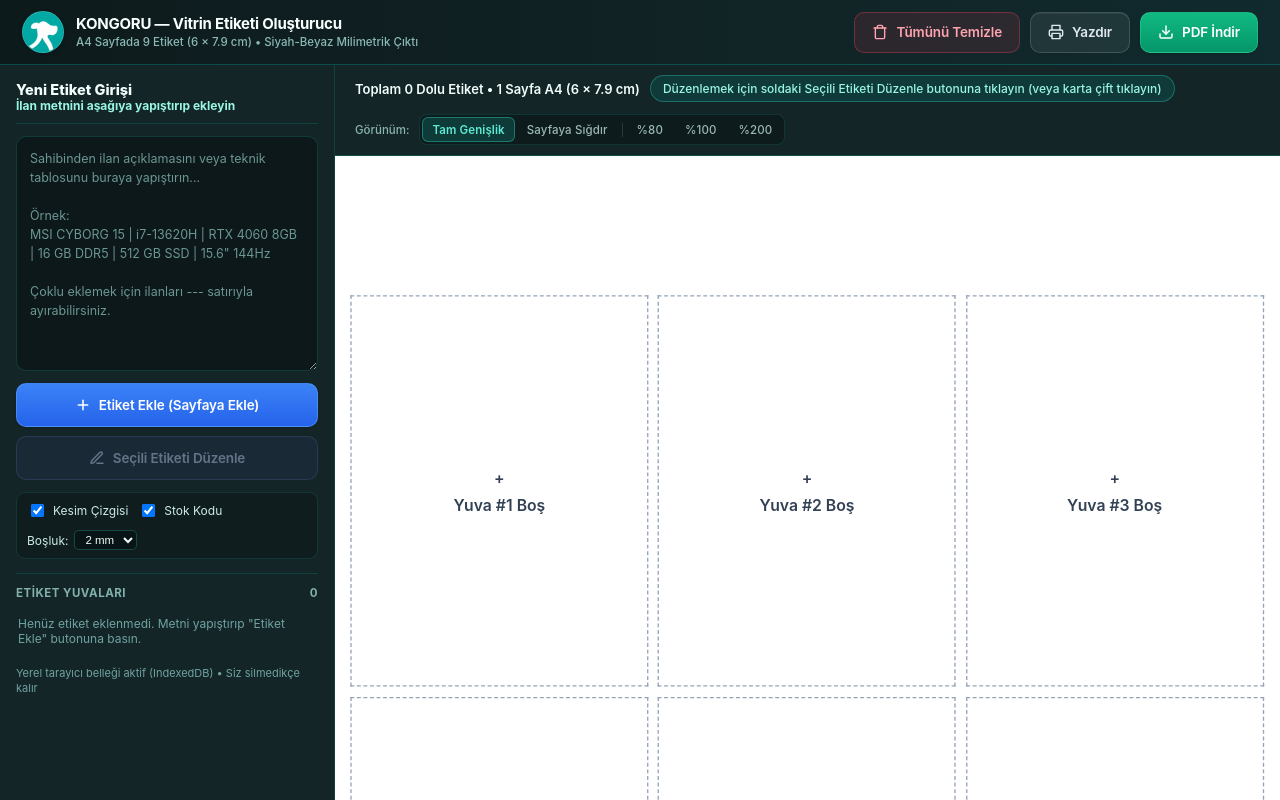
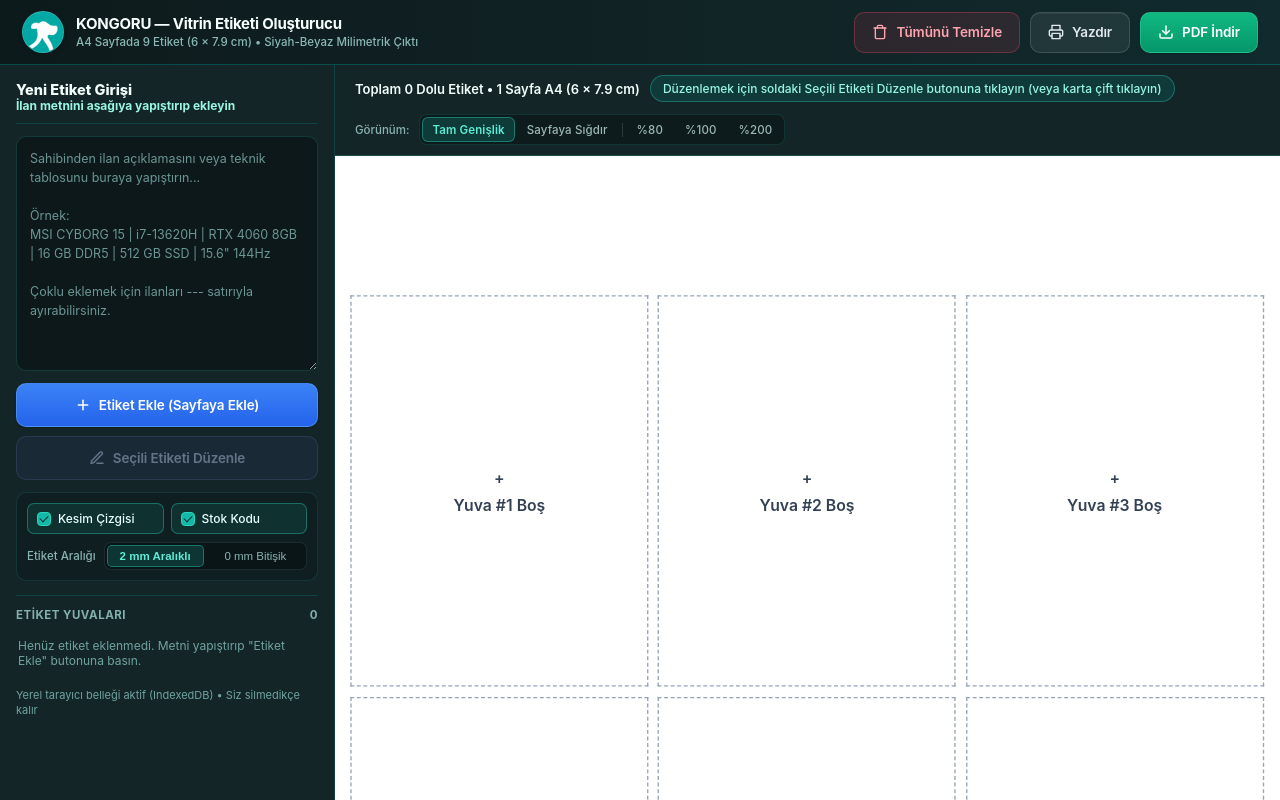
Before and after one commit to MustafaG07/etiket, a React (Vite) app: page / in a window 1280 px wide. Built offline with nearby package versions, Linux system fonts and the light colour scheme.

Commit message:
Redesign sidebar label/page settings card for clarity

```diff
--- a/src/components/Sidebar.tsx
+++ b/src/components/Sidebar.tsx
@@ -103,57 +103,48 @@ export function Sidebar({
         </button>
       </div>
 
-      <div
-        style={{
-          display: "flex",
-          flexWrap: "wrap",
-          gap: "10px",
-          padding: "8px 10px",
-          borderRadius: "9px",
-          background: "#0f1d1f",
-          border: "1px solid rgba(45, 212, 191, 0.14)",
-          fontSize: "12px",
-          color: "#ccebe8",
-        }}
-      >
-        <label style={{ display: "inline-flex", alignItems: "center", gap: "6px", cursor: "pointer" }}>
+      <div className="sidebar-settings-card">
+        <div className="sidebar-settings-toggles">
+          <label className={`setting-toggle${settings.showCutLines ? " active" : ""}`}>
             <input
               type="checkbox"
               checked={settings.showCutLines}
               onChange={(e) => onUpdateSettings({ showCutLines: e.target.checked })}
             />
-          Kesim Çizgisi
+            <span className="setting-toggle-dot" aria-hidden="true" />
+            <span>Kesim Çizgisi</span>
           </label>
 
-        <label style={{ display: "inline-flex", alignItems: "center", gap: "6px", cursor: "pointer" }}>
+          <label className={`setting-toggle${settings.showStockCode ? " active" : ""}`}>
             <input
               type="checkbox"
               checked={settings.showStockCode}
               onChange={(e) => onUpdateSettings({ showStockCode: e.target.checked })}
             />
-          Stok Kodu
+            <span className="setting-toggle-dot" aria-hidden="true" />
+            <span>Stok Kodu</span>
           </label>
+        </div>
 
-        <label style={{ display: "inline-flex", alignItems: "center", gap: "6px", cursor: "pointer" }}>
-          <span>Boşluk:</span>
-          <select
-            value={settings.gap}
-            onChange={(e) =>
-              onUpdateSettings({ gap: e.target.value === "0mm" ? "0mm" : "2mm" })
-            }
-            style={{
-              background: "#091416",
-              color: "#f0fdfa",
-              border: "1px solid rgba(45, 212, 191, 0.28)",
-              borderRadius: "5px",
-              padding: "2px 6px",
-              fontSize: "11.5px",
-            }}
+        <div className="sidebar-gap-row">
+          <span className="sidebar-gap-label">Etiket Aralığı</span>
+          <div className="gap-segmented" role="group" aria-label="Etiket Aralığı">
+            <button
+              type="button"
+              className={`gap-seg-btn${settings.gap === "2mm" ? " active" : ""}`}
+              onClick={() => onUpdateSettings({ gap: "2mm" })}
             >
-            <option value="2mm">2 mm</option>
-            <option value="0mm">0 mm</option>
-          </select>
-        </label>
+              2 mm Aralıklı
+            </button>
+            <button
+              type="button"
+              className={`gap-seg-btn${settings.gap === "0mm" ? " active" : ""}`}
+              onClick={() => onUpdateSettings({ gap: "0mm" })}
+            >
+              0 mm Bitişik
+            </button>
+          </div>
+        </div>
       </div>
 
       <div className="slot-list-section">
--- a/src/styles/app.css
+++ b/src/styles/app.css
@@ -415,6 +415,134 @@ body {
   font-weight: 600;
 }
 
+.sidebar-settings-card {
+  display: flex;
+  flex-direction: column;
+  gap: 8px;
+  padding: 10px;
+  border-radius: 10px;
+  background: rgba(15, 29, 31, 0.72);
+  border: 1px solid rgba(45, 212, 191, 0.14);
+}
+
+.sidebar-settings-toggles {
+  display: grid;
+  grid-template-columns: 1fr 1fr;
+  gap: 7px;
+}
+
+.setting-toggle {
+  position: relative;
+  display: flex;
+  align-items: center;
+  gap: 7px;
+  padding: 7px 9px;
+  border-radius: 7px;
+  background: rgba(9, 20, 22, 0.65);
+  border: 1px solid rgba(148, 163, 184, 0.16);
+  color: #9bb8b5;
+  font-size: 12px;
+  font-weight: 500;
+  cursor: pointer;
+  user-select: none;
+  transition: background-color 0.15s ease, border-color 0.15s ease, color 0.15s ease;
+}
+
+.setting-toggle:hover {
+  border-color: rgba(45, 212, 191, 0.34);
+  color: #e2f5f3;
+}
+
+.setting-toggle input {
+  position: absolute;
+  opacity: 0;
+  width: 0;
+  height: 0;
+  pointer-events: none;
+}
+
+.setting-toggle-dot {
+  width: 14px;
+  height: 14px;
+  border-radius: 4px;
+  border: 1.5px solid rgba(148, 163, 184, 0.45);
+  background: transparent;
+  flex-shrink: 0;
+  display: inline-flex;
+  align-items: center;
+  justify-content: center;
+  transition: all 0.15s ease;
+}
+
+.setting-toggle.active {
+  background: rgba(20, 184, 166, 0.12);
+  border-color: rgba(45, 212, 191, 0.38);
+  color: #e6fffc;
+}
+
+.setting-toggle.active .setting-toggle-dot {
+  background: #14b8a6;
+  border-color: #2dd4bf;
+}
+
+.setting-toggle.active .setting-toggle-dot::after {
+  content: "";
+  width: 7px;
+  height: 4px;
+  border-left: 1.8px solid #042f2e;
+  border-bottom: 1.8px solid #042f2e;
+  transform: rotate(-45deg) translate(0.5px, -0.5px);
+}
+
+.sidebar-gap-row {
+  display: flex;
+  align-items: center;
+  justify-content: space-between;
+  gap: 8px;
+}
+
+.sidebar-gap-label {
+  font-size: 11.5px;
+  font-weight: 500;
+  color: #8ab4b0;
+  white-space: nowrap;
+}
+
+.gap-segmented {
+  display: grid;
+  grid-template-columns: 1fr 1fr;
+  gap: 3px;
+  flex: 1;
+  padding: 2px;
+  border-radius: 7px;
+  background: rgba(9, 20, 22, 0.78);
+  border: 1px solid rgba(148, 163, 184, 0.14);
+}
+
+.gap-seg-btn {
+  border: 1px solid transparent;
+  background: transparent;
+  color: #8ab4b0;
+  font-size: 11.5px;
+  font-weight: 500;
+  padding: 4px 6px;
+  border-radius: 5px;
+  cursor: pointer;
+  transition: all 0.15s ease;
+  white-space: nowrap;
+}
+
+.gap-seg-btn:hover {
+  color: #f0fdfa;
+}
+
+.gap-seg-btn.active {
+  background: rgba(20, 184, 166, 0.2);
+  border-color: rgba(45, 212, 191, 0.42);
+  color: #5eead4;
+  font-weight: 600;
+}
+
 .slot-list-section {
   display: flex;
   flex-direction: column;
```
Lines whose indentation alone changed are shown as unchanged.
